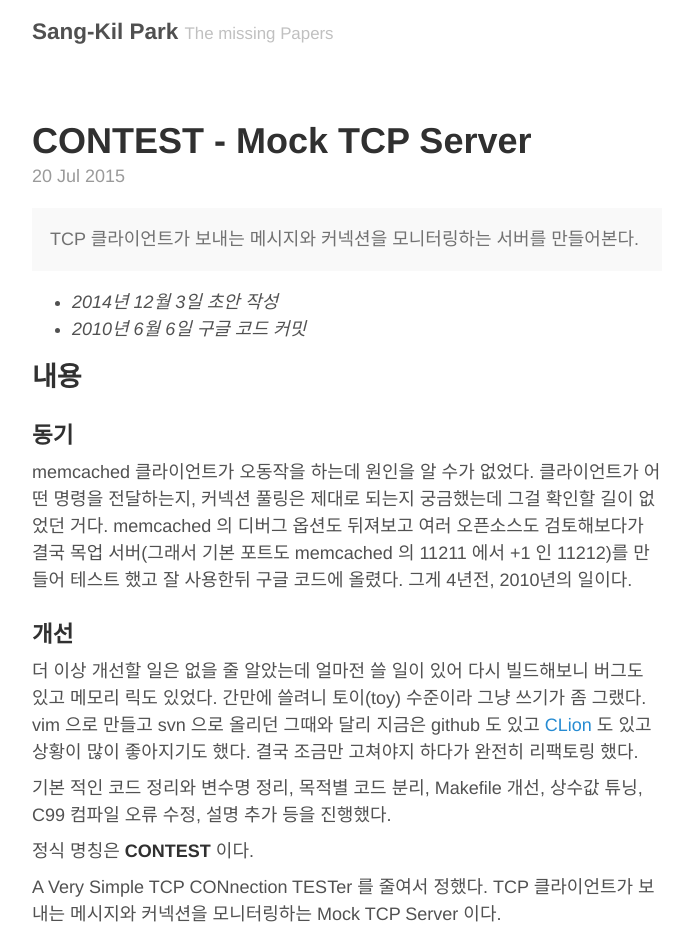
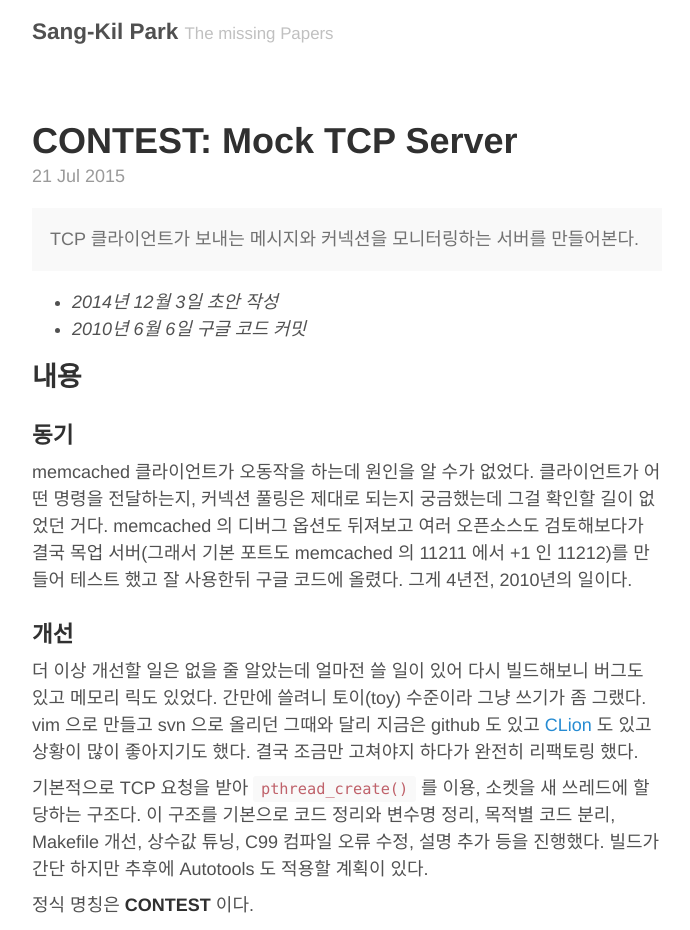
Before and after one commit to Umaigenomu/likejazz.github.io, a Jekyll site: the page built from _posts/2015-07-21-contest.md, in a window 1280 px wide. Shown: the top 930 px of the page, without its empty margins (293-983 px from the left). Built offline with Jekyll 4.4.1, drawn with Linux system fonts in a browser that asks for light colours; some of the changed text lies outside the part shown.

Commit message:
Publishing

```diff
--- a/_posts/2015-07-20-contest.md
+++ b/_posts/2015-07-21-contest.md
@@ -20,7 +20,7 @@ memcached 클라이언트가 오동작을 하는데 원인을 알 수가 없었
 
 더 이상 개선할 일은 없을 줄 알았는데 얼마전 쓸 일이 있어 다시 빌드해보니 버그도 있고 메모리 릭도 있었다. 간만에 쓸려니 토이(toy) 수준이라 그냥 쓰기가 좀 그랬다. vim 으로 만들고 svn 으로 올리던 그때와 달리 지금은 github 도 있고 [CLion](http://likejazz.com/post/118649049333/clion-1-0) 도 있고 상황이 많이 좋아지기도 했다. 결국 조금만 고쳐야지 하다가 완전히 리팩토링 했다.
 
-기본 적인 코드 정리와 변수명 정리, 목적별 코드 분리, Makefile 개선, 상수값 튜닝, C99 컴파일 오류 수정, 설명 추가 등을 진행했다.
+기본적으로 TCP 요청을 받아 `pthread_create()` 를 이용, 소켓을 새 쓰레드에 할당하는 구조다. 이 구조를 기본으로 코드 정리와 변수명 정리, 목적별 코드 분리, Makefile 개선, 상수값 튜닝, C99 컴파일 오류 수정, 설명 추가 등을 진행했다. 빌드가 간단 하지만 추후에 Autotools 도 적용할 계획이 있다.
 
 정식 명칭은 **CONTEST** 이다.
 
```
Also changed, not shown: other parts of _posts/2015-07-21-contest.md (+2 -4 lines).
